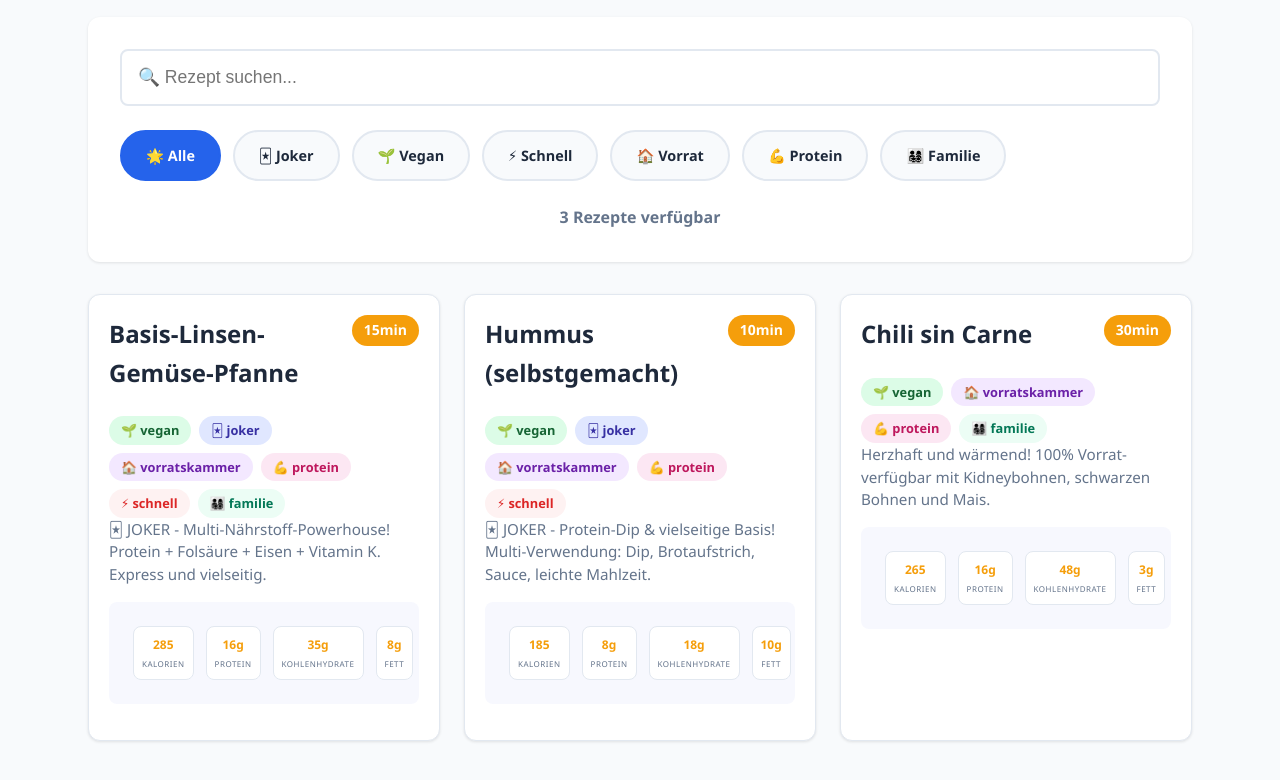
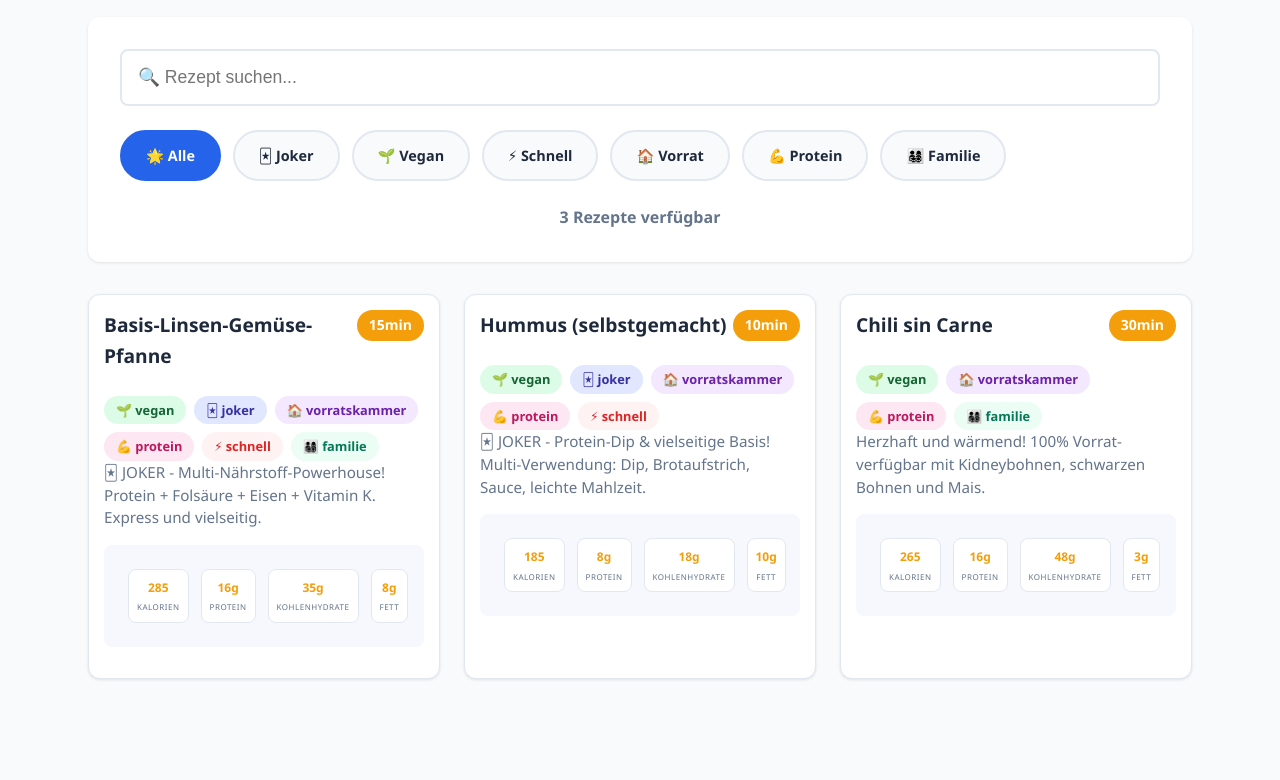
Before and after one commit to kochbuch-kunz/kochbuch-static, a website: page template.html in a window 1280 px wide. Shown: the part 124-904 px from the top of the page. After the commit the page ends 867 px from the top, so only its background shows below. Drawn offline with Linux system fonts and the light colour scheme.

Commit message:
Update style.css

```diff
--- a/style.css
+++ b/style.css
@@ -155,7 +155,7 @@ h1 {
     transition: all 0.3s ease;
     cursor: pointer;
     border: 1px solid var(--border);
-    padding: 20px;
+    padding: 15px;
 }
 
 .recipe-card:hover {
@@ -169,7 +169,7 @@ h1 {
 }
 
 .recipe-title {
-    font-size: 1.5rem;
+    font-size: 1.2rem;
     font-weight: 700;
     margin-bottom: 0.5rem;
     color: var(--text);
```
